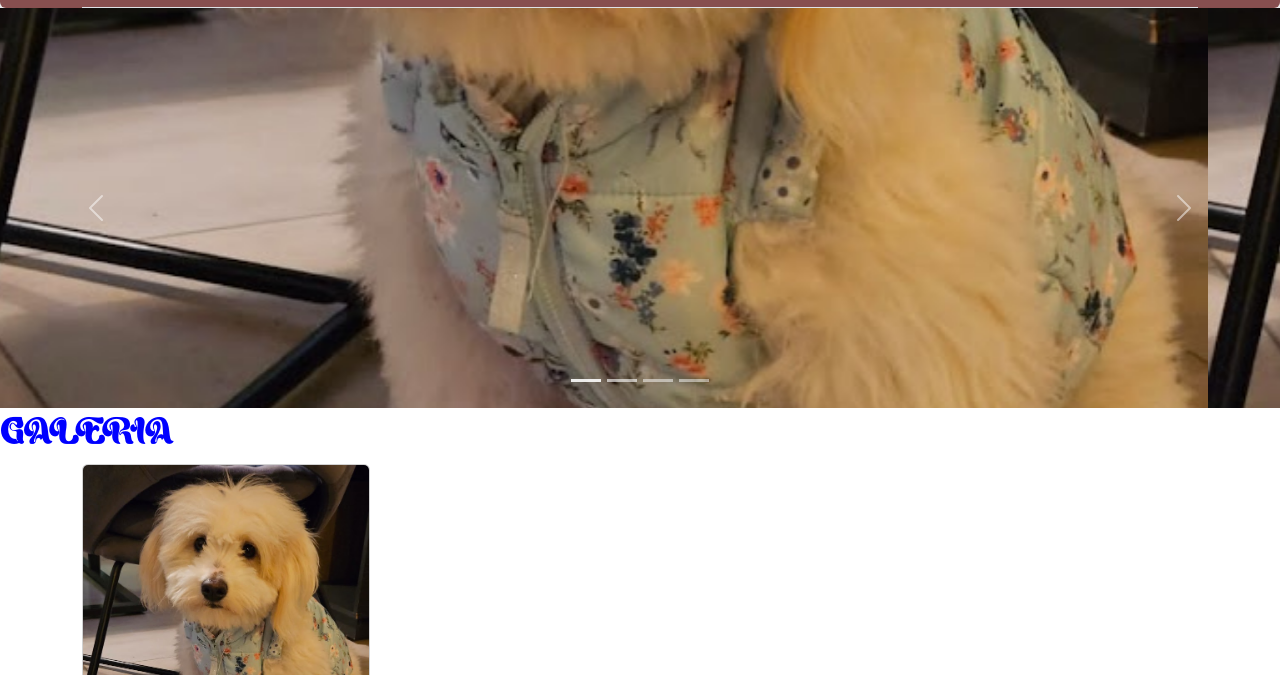
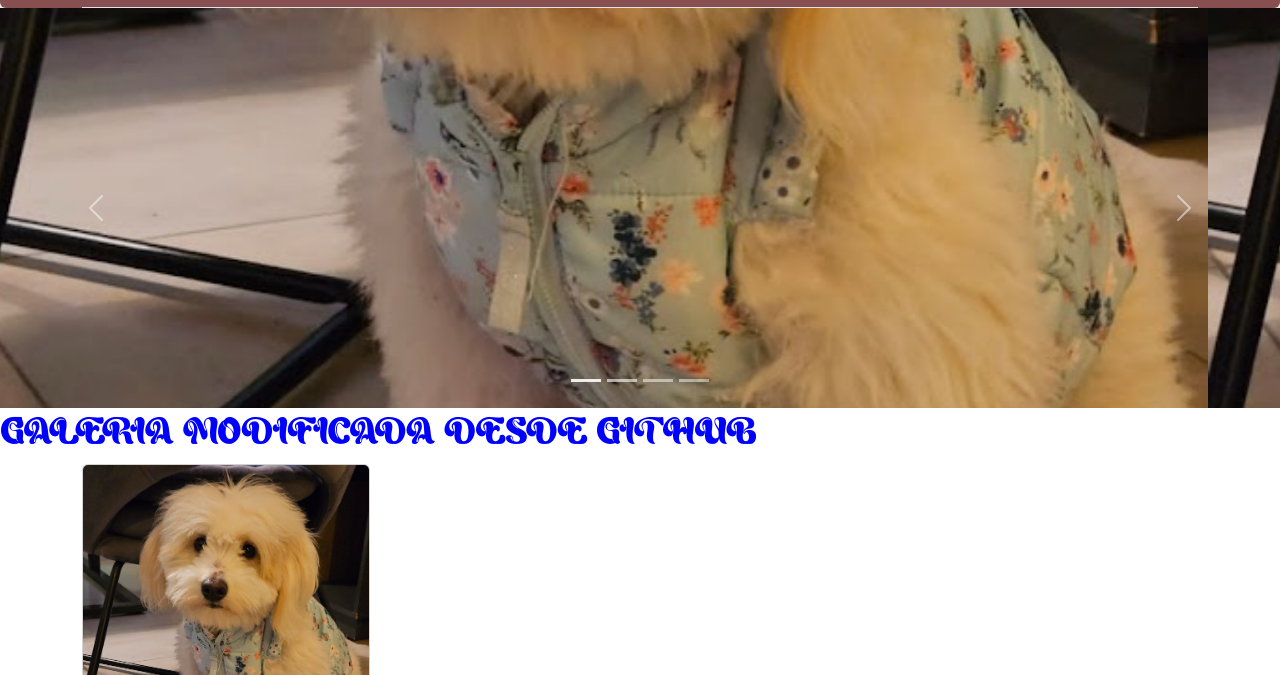
Before and after one commit to Vicentezapata/TALLER-WEB-CIISA-2024, a plain HTML site: page index.html in a window 1280 px wide. Shown: the part 125-800 px from the top of the page. Drawn offline with nearby package versions, Linux system fonts and the light colour scheme.

Commit message:
modificacion de texto

```diff
--- a/index.html
+++ b/index.html
@@ -80,7 +80,7 @@
             <span class="visually-hidden">Next</span>
         </button>
     </div>
-    <h1 class="fuente">GALERIA</h1>
+    <h1 class="fuente">GALERIA MODIFICADA DESDE GITHUB</h1>
     <!-- FIN CAROUSEL  -->
 
 
```
